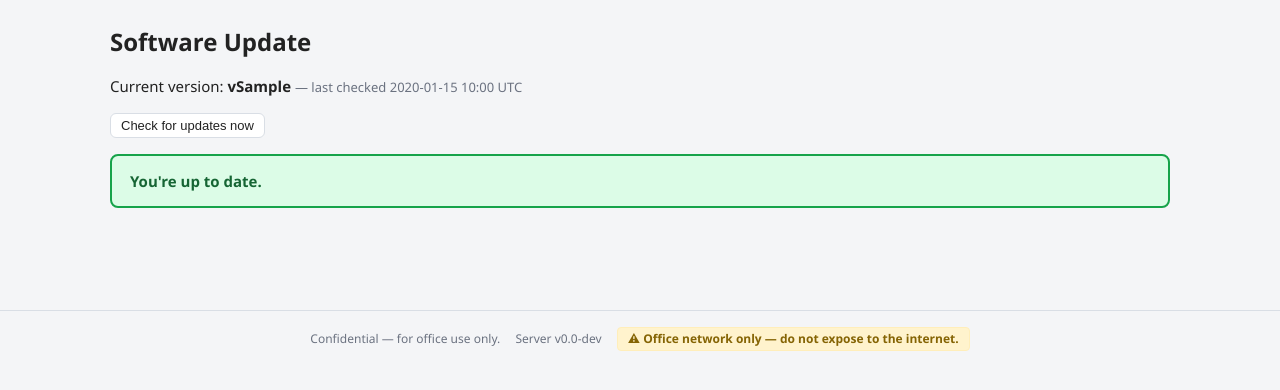
After one commit to needhamgarrett95-ux/farhollow-lawfirm, a Flask app: template templates/update.html in a window 1280 px wide. The commit adds this page. Shown: the top 390 px of the page. Run offline with Flask 3, Linux system fonts and the light colour scheme; the template is opened without the code that fills it: most values are stand-ins (such as "Sample title", 1, 10 or a date in 2020).

Commit message:
Auto-updater: update checker, one-click install, data-safe installer

```diff
--- a/app.py
+++ b/app.py
@@ -6,11 +6,15 @@ Run:  python app.py
 Then open: http://localhost:5000
 """
 import os
+import json
 import sqlite3
 import secrets
 import shutil
+import subprocess
+import sys
 import threading
 import time
+import urllib.request
 import uuid
 from datetime import datetime, timedelta, date, timezone
 from functools import wraps
@@ -478,6 +482,222 @@ def start_backup_scheduler():
 
 
 # ----------------------------------------------------------------------------
+# Software updates
+# ----------------------------------------------------------------------------
+def get_app_version():
+    """Read the bundled VERSION file. Falls back to 'dev' when running unpackaged."""
+    try:
+        with open(os.path.join(BASE_DIR, "VERSION"), "r") as f:
+            return f.read().strip()
+    except OSError:
+        return "0.0-dev"
+
+
+APP_VERSION = get_app_version()
+
+GITHUB_REPO = "needhamgarrett95-ux/farhollow-lawfirm"
+UPDATE_CHECK_INTERVAL = 6 * 3600  # every 6 hours
+INSTALLER_ASSET_NAME = "LawFirmHostSetup.exe"
+# Minimum plausible installer size (bytes). Anything smaller failed verification.
+INSTALLER_MIN_SIZE = 5_000_000
+
+UPDATE_INFO = {
+    "available": False,
+    "latest_version": None,
+    "release_url": None,
+    "release_notes": "",
+    "asset_url": None,
+    "asset_size": None,
+    "checked_at": None,
+    "error": None,
+}
+_update_lock = threading.Lock()
+
+
+def parse_version(v):
+    """Extract a comparable numeric tuple from 'v1.2.0', '1.2.0', '1.0-dev+abc'."""
+    import re
+    m = re.search(r"(\d+(?:\.\d+)*)", v or "")
+    if not m:
+        return ()
+    return tuple(int(x) for x in m.group(1).split("."))
+
+
+def _versions_equal_or_newer(current, latest):
+    """True if current >= latest, treating '1.2' and '1.2.0' as equal."""
+    c, l = parse_version(current), parse_version(latest)
+    if not l:
+        return True  # unparseable latest: don't offer a phantom update
+    n = max(len(c), len(l))
+    c += (0,) * (n - len(c))
+    l += (0,) * (n - len(l))
+    return c >= l
+
+
+def check_for_updates():
+    """Query the GitHub Releases API once and refresh UPDATE_INFO. Never raises."""
+    try:
+        req = urllib.request.Request(
+            f"https://api.github.com/repos/{GITHUB_REPO}/releases/latest",
+            headers={
+                "User-Agent": "FarhollowLawFirm-Updater",
+                "Accept": "application/vnd.github+json",
+            },
+        )
+        with urllib.request.urlopen(req, timeout=15) as resp:
+            data = json.loads(resp.read().decode("utf-8"))
+        latest_tag = (data.get("tag_name") or "").strip()
+        asset_url, asset_size = None, None
+        for asset in data.get("assets", []) or []:
+            if asset.get("name") == INSTALLER_ASSET_NAME:
+                asset_url = asset.get("browser_download_url")
+                asset_size = asset.get("size")
+                break
+        with _update_lock:
+            UPDATE_INFO.update({
+                "latest_version": latest_tag.lstrip("v") or None,
+                "release_url": data.get("html_url"),
+                "release_notes": data.get("body") or "",
+                "asset_url": asset_url,
+                "asset_size": asset_size,
+                "checked_at": datetime.now(timezone.utc).isoformat(),
+                "error": None,
+            })
+            cur = parse_version(APP_VERSION)
+            lat = parse_version(latest_tag)
+            UPDATE_INFO["available"] = bool(lat) and not _versions_equal_or_newer(
+                APP_VERSION, latest_tag)
+        if UPDATE_INFO["available"]:
+            print(f"  [update] v{UPDATE_INFO['latest_version']} available "
+                  f"(running v{APP_VERSION})")
+    except Exception as e:  # noqa: BLE001 — offline office? just record it
+        with _update_lock:
+            UPDATE_INFO["error"] = str(e)[:200]
+        print(f"  [update] check failed: {e}")
+
+
+def update_check_scheduler():
+    """Background thread: check for updates on startup, then every 6 hours."""
+    time.sleep(60)  # let the server finish starting first
+    while True:
+        check_for_updates()
+        time.sleep(UPDATE_CHECK_INTERVAL)
+
+
+def start_update_checker():
+    t = threading.Thread(target=update_check_scheduler, daemon=True,
+                         name="update-checker")
+    t.start()
+
+
+def run_self_update(asset_url):
+    """Download the new installer, back up first, then relaunch via a helper.
+
+    Only used when running as a packaged Windows exe. Returns (ok, message).
+    On success the current process exits shortly after returning — the helper
+    batch file waits, installs silently, and restarts the server.
+    instance/ (database, keys, documents, backups) is never touched.
+    """
+    update_dir = os.path.join(INSTANCE_DIR, "update")
+    os.makedirs(update_dir, exist_ok=True)
+    installer_path = os.path.join(update_dir, INSTALLER_ASSET_NAME)
+
+    # 1. Pre-update backup — data safety first. If this fails, stop.
+    ok, msg = do_backup(manual=True)
+    try:
+        audit("update_backup", f"Pre-update backup before self-update: {msg}")
+    except Exception:
+        pass
+    if not ok:
+        return False, (
+            "Update cancelled: the pre-update backup failed, so nothing was "
+            f"changed. ({msg})"
+        )
+
+    # 2. Download the installer with sanity checks.
+    try:
+        req = urllib.request.Request(
+            asset_url, headers={"User-Agent": "FarhollowLawFirm-Updater"})
+        with urllib.request.urlopen(req, timeout=180) as resp:
+            with open(installer_path, "wb") as f:
+                shutil.copyfileobj(resp, f, length=1024 * 256)
+    except Exception as e:  # noqa: BLE001
+        return False, (
+            "Update cancelled: the download failed, so nothing was changed. "
+            f"({e})"
+        )
+    try:
+        size = os.path.getsize(installer_path)
+        with open(installer_path, "rb") as f:
+            magic = f.read(2)
+    except OSError as e:
+        return False, f"Update cancelled: could not verify download ({e})."
+    if size < INSTALLER_MIN_SIZE or magic != b"MZ":
+        try:
+            os.remove(installer_path)
+        except OSError:
+            pass
+        return False, (
+            "Update cancelled: the downloaded file failed verification "
+            "(wrong size or not a Windows installer). Nothing was changed."
+        )
+
+    # 3. Helper batch file: wait for this process to exit, install silently,
+    #    restart the server. The installer upgrades in place (same AppId);
+    #    instance/ is never removed on upgrade.
+    install_dir = os.path.dirname(os.path.abspath(sys.executable))
+    server_exe = os.path.join(install_dir, "LawFirmServer.exe")
+    bat_path = os.path.join(update_dir, "apply-update.bat")
+    log_path = os.path.join(update_dir, "update.log")
+    latest = UPDATE_INFO.get("latest_version") or "new version"
+    with open(bat_path, "w") as f:
+        f.write(
+            "@echo off\r\n"
+            f'echo [%date% %time%] Updating to v{latest} >> "{log_path}"\r\n'
+            "echo [%date% %time%] Waiting for server to stop... "
+            f'>> "{log_path}"\r\n'
+            "timeout /t 12 /nobreak >nul\r\n"
+            'echo [%date% %time%] Running installer... '
+            f'>> "{log_path}"\r\n'
+            f'start "" /wait "{installer_path}" /VERYSILENT /NORESTART '
+            f'/SUPPRESSMSGBOXES >> "{log_path}" 2>&1\r\n'
+            f'echo [%date% %time%] Installer finished (code %errorlevel%) '
+            f'>> "{log_path}"\r\n'
+            'echo [%date% %time%] Restarting server... '
+            f'>> "{log_path}"\r\n'
+            f'start "" "{server_exe}"\r\n'
+            f'del "{installer_path}"\r\n'
+            'del "%~f0"\r\n'
+        )
+    try:
+        audit("update_started",
+              f"Self-update to v{latest} started; installer verified "
+              f"({size} bytes). Server restarting.")
+    except Exception:
+        pass
+
+    # 4. Launch the helper detached, then get out of the installer's way.
+    try:
+        subprocess.Popen(
+            ["cmd", "/c", bat_path],
+            creationflags=(subprocess.DETACHED_PROCESS
+                           | subprocess.CREATE_NEW_PROCESS_GROUP),
+            stdout=subprocess.DEVNULL, stderr=subprocess.DEVNULL,
+            stdin=subprocess.DEVNULL, cwd=update_dir,
+        )
+    except Exception as e:  # noqa: BLE001
+        return False, (
+            "Update cancelled: could not start the installer "
+            f"({e}). Nothing was changed."
+        )
+    threading.Timer(2.0, lambda: os._exit(0)).start()
+    return True, (
+        "Update started — the server will shut down and restart with the new "
+        "version in about a minute. Your data is safe (a backup was made first)."
+    )
+
+
+# ----------------------------------------------------------------------------
 # Auth helpers
 # ----------------------------------------------------------------------------
 def login_required(f):
@@ -523,6 +743,35 @@ def check_csrf():
 def ensure_csrf():
     if "csrf_token" not in session:
         new_csrf_token()
+
+
+def is_admin():
+    """The packaged app has a single administrator account (username 'admin')."""
+    return session.get("username") == "admin"
+
+
+def admin_required(f):
+    @wraps(f)
+    def decorated(*args, **kwargs):
+        if not is_admin():
+            abort(403)
+        return f(*args, **kwargs)
+    return decorated
+
+
+@app.context_processor
+def inject_update_info():
+    """Make the app version and update status available in every template."""
+    with _update_lock:
+        info = dict(UPDATE_INFO)
+    return {
+        "app_version": APP_VERSION,
+        "is_admin": is_admin(),
+        # The banner is admin-only; the footer version tag is for everyone
+        # (it doubles as the "server updated" notice for office computers).
+        "update_available": bool(info.get("available")) and is_admin(),
+        "update_info": info,
+    }
 
 
 # ----------------------------------------------------------------------------
@@ -1704,6 +1953,57 @@ def backup_history():
 
 
 # ----------------------------------------------------------------------------
+# Software update (admin only)
+# ----------------------------------------------------------------------------
+@app.route("/admin/update")
+@login_required
+@admin_required
+def update_page():
+    with _update_lock:
+        info = dict(UPDATE_INFO)
+    frozen = getattr(sys, "frozen", False)
+    return render_template(
+        "update.html", info=info, frozen=frozen,
+        current_version=APP_VERSION,
+    )
+
+
+@app.route("/admin/update/check", methods=["POST"])
+@login_required
+@admin_required
+def update_check_now():
+    check_csrf()
+    check_for_updates()
+    audit("update_check", "Manual update check requested.")
+    return redirect(url_for("update_page"))
+
+
+@app.route("/admin/update/apply", methods=["POST"])
+@login_required
+@admin_required
+def apply_update():
+    check_csrf()
+    if not getattr(sys, "frozen", False):
+        flash(
+            "This server is running from source code, not the installed "
+            "version — update it with 'git pull' and restart instead.",
+            "warning",
+        )
+        return redirect(url_for("update_page"))
+    with _update_lock:
+        asset_url = UPDATE_INFO.get("asset_url")
+        available = UPDATE_INFO.get("available")
+    if not available or not asset_url:
+        flash("No update is available right now.", "warning")
+        return redirect(url_for("update_page"))
+    ok, msg = run_self_update(asset_url)
+    flash(msg, "success" if ok else "error")
+    # On success the process exits ~2s after the response is sent; the
+    # helper batch file installs the new version and restarts the server.
+    return redirect(url_for("update_page"))
+
+
+# ----------------------------------------------------------------------------
 # Audit log viewer
 # ----------------------------------------------------------------------------
 @app.route("/audit")
@@ -1763,17 +2063,18 @@ if __name__ == "__main__":
     with app.app_context():
         init_db()
     start_backup_scheduler()
+    start_update_checker()
 
     if args.local_only:
         host = "127.0.0.1"
-        print("\n  Farhollow Law Firm - Case Management")
+        print("\n  Farhollow Law Firm - Case Management  v%s" % APP_VERSION)
         print("  LOCAL-ONLY mode: this computer only.")
         print("  Open your browser to:  http://localhost:%d\n" % args.port)
     else:
         host = "0.0.0.0"
         lan_ip = get_lan_ip()
         print("\n" + "=" * 60)
-        print("  Farhollow Law Firm - Case Management")
+        print("  Farhollow Law Firm - Case Management  v%s" % APP_VERSION)
         print("  NETWORK mode: office computers can connect.")
         print("")
         print("  This computer:        http://localhost:%d" % args.port)
--- a/static/style.css
+++ b/static/style.css
@@ -305,3 +305,24 @@ dd { margin: 0; }
   .stat-num { font-size: 22px; }
   .cal-cell { min-height: 44px; font-size: 10px; }
 }
+
+/* Software update banner + version tag */
+.update-banner {
+  background: #fef3c7;
+  border: 2px solid #d97706;
+  color: #78350f;
+  border-radius: 8px;
+  padding: 12px 18px;
+  margin-bottom: 18px;
+  display: flex;
+  gap: 16px;
+  align-items: center;
+  justify-content: space-between;
+  flex-wrap: wrap;
+}
+.update-banner-links { display: flex; gap: 12px; align-items: center; }
+.update-banner-links a:not(.btn) { color: #92400e; font-weight: 600; }
+.version-tag { color: var(--muted); font-size: 12px; margin-left: 12px; }
+@media (max-width: 700px) {
+  .update-banner { flex-direction: column; align-items: stretch; }
+}
--- a/templates/base.html
+++ b/templates/base.html
@@ -36,6 +36,18 @@
 {% endif %}
 
 <main class="container">
+  {% if update_available %}
+  <div class="update-banner">
+    <span><strong>&#8593; Update available: v{{ update_info.latest_version }}</strong>
+      <span class="muted small">(you're on v{{ app_version }})</span></span>
+    <span class="update-banner-links">
+      {% if update_info.release_url %}
+      <a href="{{ update_info.release_url }}" target="_blank" rel="noopener">What's new</a>
+      {% endif %}
+      <a href="{{ url_for('update_page') }}" class="btn btn-primary btn-small">Review &amp; Install</a>
+    </span>
+  </div>
+  {% endif %}
   {% with messages = get_flashed_messages(with_categories=true) %}
     {% if messages %}
       {% for category, message in messages %}
@@ -48,6 +60,7 @@
 
 <footer class="footer">
   <span>Confidential — for office use only.</span>
+  <span class="version-tag" title="Server software version">Server v{{ app_version }}</span>
   <span class="lan-warning" title="This software is designed for your office network only. Do not expose port 5000 to the internet.">&#9888; Office network only — do not expose to the internet.</span>
 </footer>
 <script>
--- /dev/null
+++ b/templates/update.html
@@ -0,0 +1,58 @@
+{% extends "base.html" %}
+{% block title %}Software Update{% endblock %}
+{% block content %}
+<div class="page-head">
+  <h1>Software Update</h1>
+</div>
+
+<p>Current version: <strong>v{{ current_version }}</strong>
+  {% if info.checked_at %}<span class="muted small">— last checked {{ info.checked_at[:16].replace('T', ' ') }} UTC</span>{% endif %}
+</p>
+
+<form method="post" action="{{ url_for('update_check_now') }}" class="inline">
+  <input type="hidden" name="csrf_token" value="{{ session.csrf_token }}">
+  <button class="btn btn-small" type="submit">Check for updates now</button>
+</form>
+
+{% if info.available %}
+  <div class="alert alert-warning" style="margin-top:16px">
+    <strong>Version v{{ info.latest_version }} is available.</strong>
+    {% if info.release_url %}
+    <a href="{{ info.release_url }}" target="_blank" rel="noopener">See what's new</a>
+    {% endif %}
+  </div>
+
+  {% if info.release_notes %}
+  <h2>What's new in v{{ info.latest_version }}</h2>
+  <div class="detail-card pre">{{ info.release_notes }}</div>
+  {% endif %}
+
+  {% if frozen %}
+  <h2>Install the update</h2>
+  <p>Clicking the button below will:</p>
+  <ol>
+    <li>Make a <strong>backup</strong> of your database first (automatic).</li>
+    <li>Download the new installer (verified before use).</li>
+    <li>Install it and <strong>restart the server</strong> — you'll be logged out for about a minute.</li>
+  </ol>
+  <p class="muted">Your clients, cases, documents, and settings are never touched by an update. If anything goes wrong, the backup from step 1 can restore everything.</p>
+  <form method="post" action="{{ url_for('apply_update') }}"
+        onsubmit="return confirm('Install v{{ info.latest_version }} now? A backup will be made first, then the server will restart.');">
+    <input type="hidden" name="csrf_token" value="{{ session.csrf_token }}">
+    <button class="btn btn-primary" type="submit">Download and Install v{{ info.latest_version }}</button>
+  </form>
+  {% else %}
+  <div class="alert alert-warning" style="margin-top:16px">
+    This server is running from source code, not the installed version.
+    To update: <code>git pull</code> and restart the server.
+  </div>
+  {% endif %}
+{% else %}
+  <div class="alert" style="margin-top:16px; background:#dcfce7; border:2px solid #16a34a; color:#166534;">
+    <strong>You're up to date.</strong>
+  </div>
+  {% if info.error %}
+  <p class="muted small">Note: the last automatic check ran into an issue ({{ info.error }}). This usually means the host computer has no internet access right now — the check will try again later.</p>
+  {% endif %}
+{% endif %}
+{% endblock %}
```
Also changed, not shown: MAINTENANCE.md (+27 -0 lines), .github/workflows/build-installer.yml, 3 other files.
